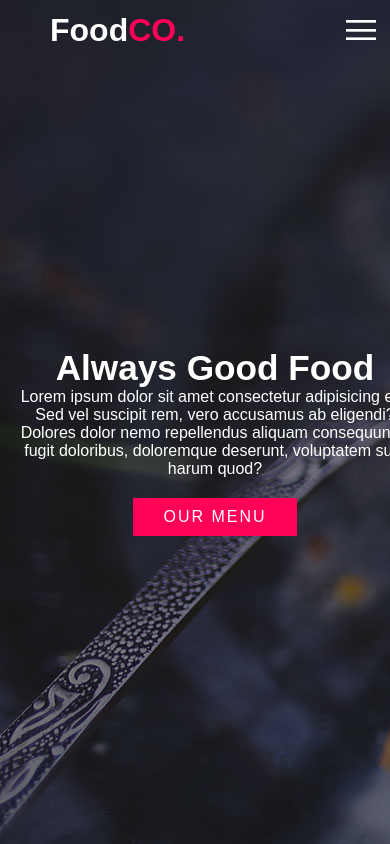
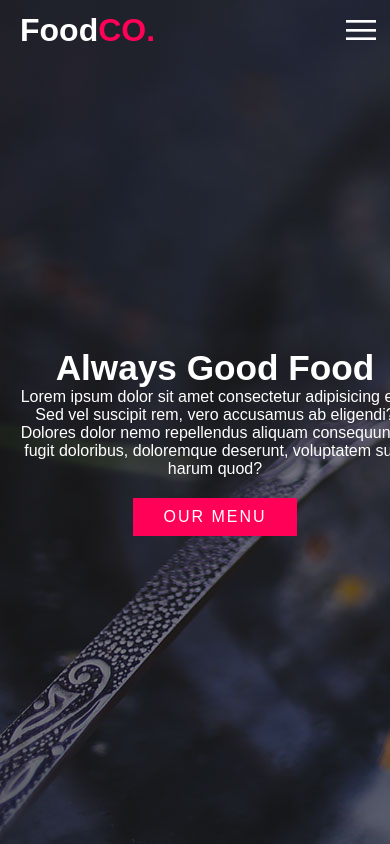
Before and after one commit to TheDanielsdev/FoodCO, a plain HTML site: page index.html in a window 390 px wide. Both pictures are taken after a click on the link "OUR MENU". Shown: the top 844 px of the page. Drawn offline with Linux system fonts and the light colour scheme.

Commit message:
updating some files

```diff
--- a/index.html
+++ b/index.html
@@ -5,11 +5,11 @@
     <meta charset="UTF-8">
     <meta http-equiv="X-UA-Compatible" content="IE=edge">
     <meta name="viewport" content="width=device-width, initial-scale=1.0">
-    <title>Complete Responsive Design</title>
+    <title>FoodCO.</title>
     <link rel="stylesheet" href="style.css">
 </head>
 
-<body>
+<body class="dark">
 
     <header>
         <a href="#" class="logo">Food<span>CO.</span></a>
@@ -29,7 +29,7 @@
         <div class="content">
             <h2>Always Good Food</h2>
             <p>Lorem ipsum dolor sit amet consectetur adipisicing elit. Sed vel suscipit rem, vero accusamus ab eligendi? Dolores dolor nemo repellendus aliquam consequuntur fugit doloribus, doloremque deserunt, voluptatem sunt harum quod?</p>
-            <a href="#" class="btn">Our Menu</a>
+            <a href="#" class="btn" onclick="darken()">Our Menu</a>
         </div>
 
     </section>
@@ -271,6 +271,11 @@
             menuToggle.classList.toggle('active')
             navigation.classList.toggle('active');
         }
+
+        function darken() {
+            const dark = document.querySelector('.dark');
+            dark.classList.toggle('darker')
+        }
     </script>
 </body>
 
--- a/style.css
+++ b/style.css
@@ -8,6 +8,11 @@
 P {
     font-weight: 300;
     color: #111;
+}
+
+.darker {
+    background-color: #000;
+    color: #fff;
 }
 
 
@@ -85,6 +90,7 @@ header .logo {
     font-weight: 700;
     font-size: 2em;
     text-decoration: none;
+    margin-left: -70px;
 }
 
 header.sticky .logo {
@@ -409,6 +415,9 @@ section.about {
     header .navigation {
         display: none;
     }
+    header .logo {
+        margin-left: -30px;
+    }
     header .navigation.active {
         width: 100%;
         height: calc(100% - 68px);
```
